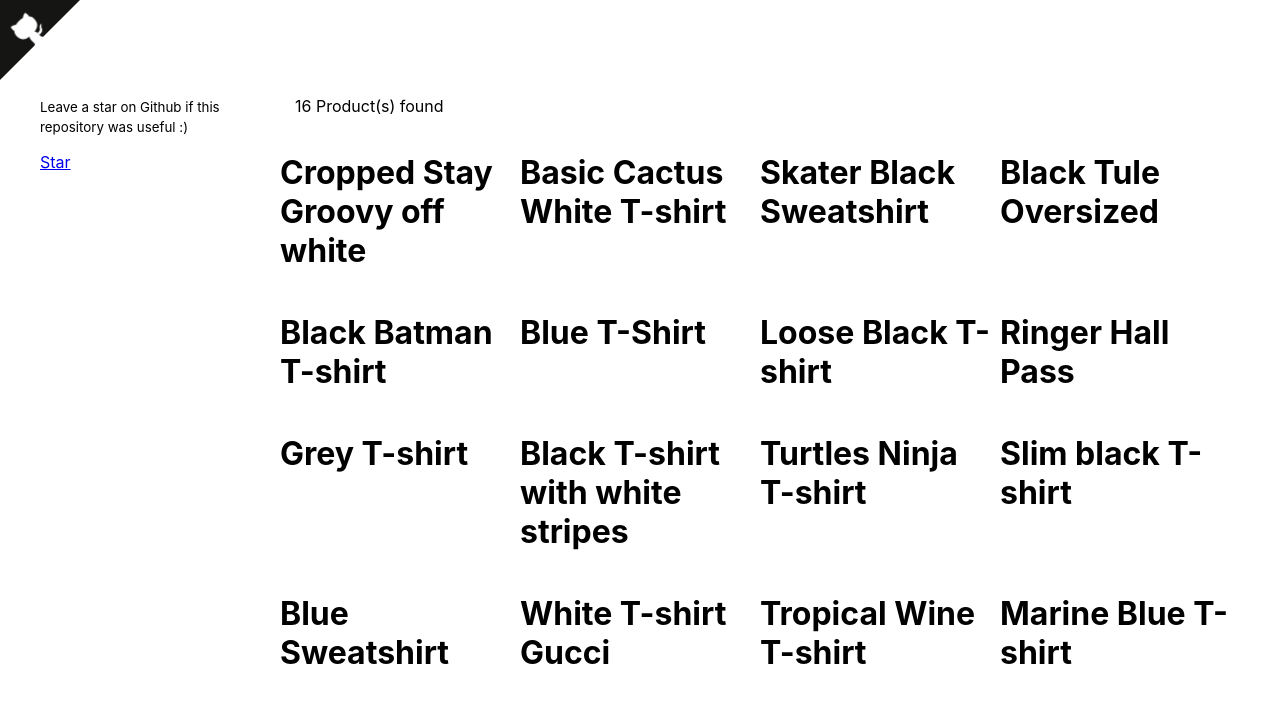
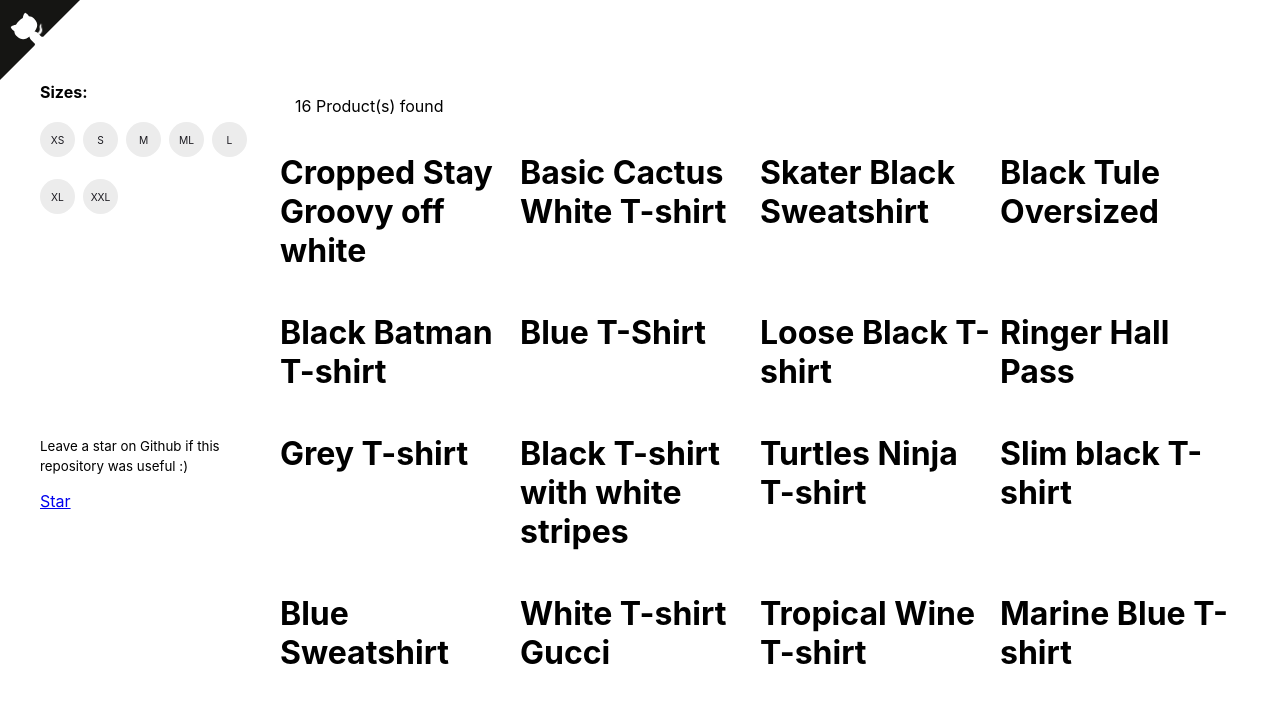
Before and after one commit to CathLee/shop, a React app: page / in a window 1280 px wide. Shown: the top 702 px of the page. Built offline with nearby package versions, Linux system fonts and the light colour scheme.

Commit message:
feat:新增filter筛选逻辑

```diff
--- a/src/components/App/App.tsx
+++ b/src/components/App/App.tsx
@@ -2,7 +2,7 @@
  * @Author: cathylee 447932704@qq.com
  * @Date: 2023-03-19 14:14:07
  * @LastEditors: cathylee 447932704@qq.com
- * @LastEditTime: 2023-03-21 21:39:22
+ * @LastEditTime: 2023-03-23 20:32:16
  * @FilePath: /shop/src/components/App/App.tsx
  * @Description:
  *
@@ -15,6 +15,7 @@ import * as S from "./style";
 import Products from "@/components/Products";
 import { GithubCorner, GithubStarButton } from "@/components/Github";
 import Loader from "@/components/Loader";
+import Filter from "@/components/Filter";
 import { useProducts } from "@/contexts/product-context";
 function App() {
   const { isFetching, products, fetchProducts } = useProducts();
@@ -28,6 +29,7 @@ function App() {
       <GithubCorner />
       <S.TwoColumnGrid>
         <S.Side>
+          <Filter />
           <GithubStarButton />
         </S.Side>
         <S.Main>
--- a/src/components/Filter/Filter.tsx
+++ b/src/components/Filter/Filter.tsx
@@ -1,11 +1,45 @@
+import { useProducts } from "@/contexts/product-context";
+import React from "react";
+import * as S from "./style";
 /*
  * @Author: cathylee 447932704@qq.com
  * @Date: 2023-03-21 21:40:54
  * @LastEditors: cathylee 447932704@qq.com
- * @LastEditTime: 2023-03-21 22:16:35
+ * @LastEditTime: 2023-03-23 21:15:03
  * @FilePath: /shop/src/components/Filter/Filter.tsx
  * @Description:
  *
  * Copyright (c) 2023 by ${git_name_email}, All Rights Reserved.
  */
-export const availableSizes = ['XS', 'S', 'M', 'ML', 'L', 'XL', 'XXL'];
+export const availableSizes = ["XS", "S", "M", "ML", "L", "XL", "XXL"];
+
+const Filter = () => {
+  const { filters, filterProducts } = useProducts();
+
+  const selectedCheckboxes = new Set(filters);
+
+  const toggleCheckbox = (label: string) => {
+    if (selectedCheckboxes.has(label)) {
+      selectedCheckboxes.delete(label);
+    } else {
+      selectedCheckboxes.add(label);
+    }
+
+    const filters = Array.from(selectedCheckboxes) as [];
+
+    filterProducts(filters);
+  };
+
+  const createCheckbox = (label: string) => (
+    <S.Checkbox label={label} handleOnChange={toggleCheckbox} key={label} />
+  );
+  const createCheckboxes = () => availableSizes.map(createCheckbox);
+  return (
+    <S.Container>
+      <S.Title>Sizes:</S.Title>
+      <div>{createCheckboxes()}</div>
+    </S.Container>
+  );
+};
+
+export default Filter;
--- a/src/components/Filter/style.ts
+++ b/src/components/Filter/style.ts
@@ -2,17 +2,88 @@
  * @Author: cathylee 447932704@qq.com
  * @Date: 2023-03-21 21:41:01
  * @LastEditors: cathylee 447932704@qq.com
- * @LastEditTime: 2023-03-21 21:44:28
+ * @LastEditTime: 2023-03-23 20:46:49
  * @FilePath: /shop/src/components/Filter/style.ts
  * @Description:
  *
  * Copyright (c) 2023 by ${git_name_email}, All Rights Reserved.
  */
 import styled from "@/commons/style/styled-components";
-
+import CB from '@/commons/Checkbox';
 export const Container = styled.div``;
 
 export const Title = styled.h4`
   margin-top: 2px;
   margin-bottom: 20px;
 `;
+
+export const Checkbox = styled(CB)`
+  display: inline-block;
+  margin-bottom: 10px;
+
+  /* Customize the label (the container) */
+  label {
+    display: inline-block;
+    position: relative;
+    cursor: pointer;
+    font-size: 22px;
+    -webkit-user-select: none;
+    -moz-user-select: none;
+    -ms-user-select: none;
+    user-select: none;
+    width: 35px;
+    height: 35px;
+    font-size: 0.8em;
+    margin-bottom: 8px;
+    margin-right: 8px;
+    border-radius: 50%;
+    line-height: 35px;
+    text-align: center;
+
+    /* On mouse-over, add a border with the primary color */
+    &:hover input ~ .checkmark {
+      border: 1px solid ${({ theme }) => theme.colors.primary};
+    }
+
+    input:focus-visible ~ .checkmark {
+      box-sizing: border-box;
+      line-height: 30px;
+      border: 3px solid ${({ theme }) => theme.colors.secondary};
+    }
+
+    /* When the checkbox is checked, add the primary color to background */
+    & input:checked ~ .checkmark {
+      background-color: ${({ theme }) => theme.colors.primary};
+      color: #ececec;
+    }
+
+    /* Show the checkmark when checked */
+    & input:checked ~ .checkmark:after {
+      display: block;
+    }
+
+    input {
+      position: absolute;
+      opacity: 0;
+      cursor: pointer;
+    }
+
+    /* Create a custom checkbox */
+    .checkmark {
+      position: absolute;
+      top: 0;
+      left: 0;
+      width: 35px;
+      height: 35px;
+      font-size: 0.8em;
+      border-radius: 50%;
+      box-sizing: border-box;
+      line-height: 35px;
+      text-align: center;
+      color: ${({ theme }) => theme.colors.primary};
+      background-color: #ececec;
+
+      border: 1px solid transparent;
+    }
+  }
+`;
```
Also changed, not shown: src/components/Filter/index.ts (+11 -0 lines).
